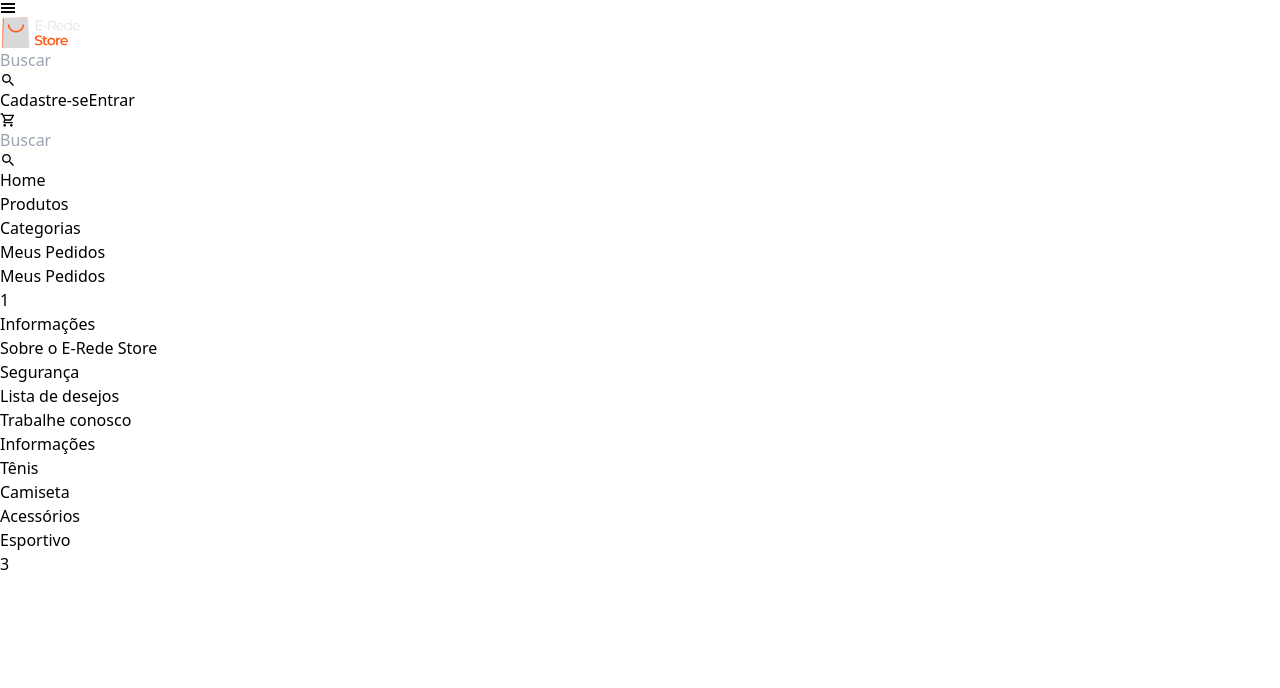
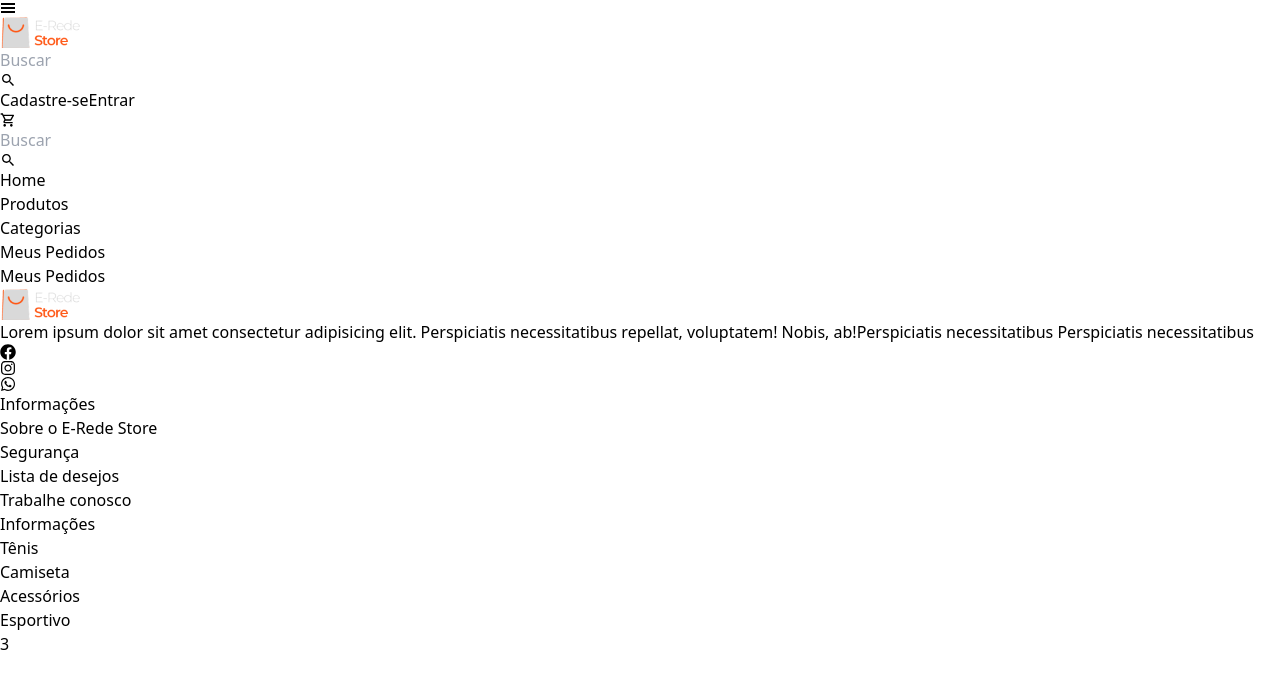
Before and after one commit to DarlanMendes/e-commerce-irede, a React (Vite) app: page /meus-pedidos in a window 1280 px wide. Shown: the top 688 px of the page. Built offline with nearby package versions, Linux system fonts and the light colour scheme.

Commit message:
Ajuste div que contem logo footer

```diff
--- a/src/components/Footer/index.jsx
+++ b/src/components/Footer/index.jsx
@@ -1,5 +1,6 @@
 import { Link } from "react-router-dom"
-
+import Logo from "../../assets/logo-e-rede.png"
+import { FaFacebook,FaInstagram, FaWhatsapp} from "react-icons/fa";
 function LeftInformation() {
     const infosPagina = [
         { id: 1, tittle: "Sobre o E-Rede Store", url: "/sobre" },
@@ -39,19 +40,39 @@ function RightInformation() {
     )
 }
 
+function LogoFooter() {
+    return (
+        <div className="flex flex-col gap-5 pb-5">
+            <div className="flex gap-5">
+                <img src={Logo} alt=""  className="h-7"/>
+                <section className="text-[10px]">Lorem ipsum dolor sit amet
+                    consectetur adipisicing elit. Perspiciatis necessitatibus repellat,
+                    voluptatem! Nobis, ab!Perspiciatis necessitatibus Perspiciatis necessitatibus
+                </section>
+            </div>
+
+            <section className="flex text-base gap-6">
+            <FaFacebook />
+            <FaInstagram />
+            <FaWhatsapp />
+            </section>
+        </div>
+    )
+}
+
 export default function Footer() {
     return (
         <footer className="border flex flex-col p-6" >
             <div className="border">
-                1
+                <LogoFooter />
             </div>
             <div className="border flex ">
                 <div className="flex-1">
-                <LeftInformation/>
+                    <LeftInformation />
 
                 </div>
                 <div className="flex-1">
-                    <RightInformation/>
+                    <RightInformation />
                 </div>
 
             </div>
```
